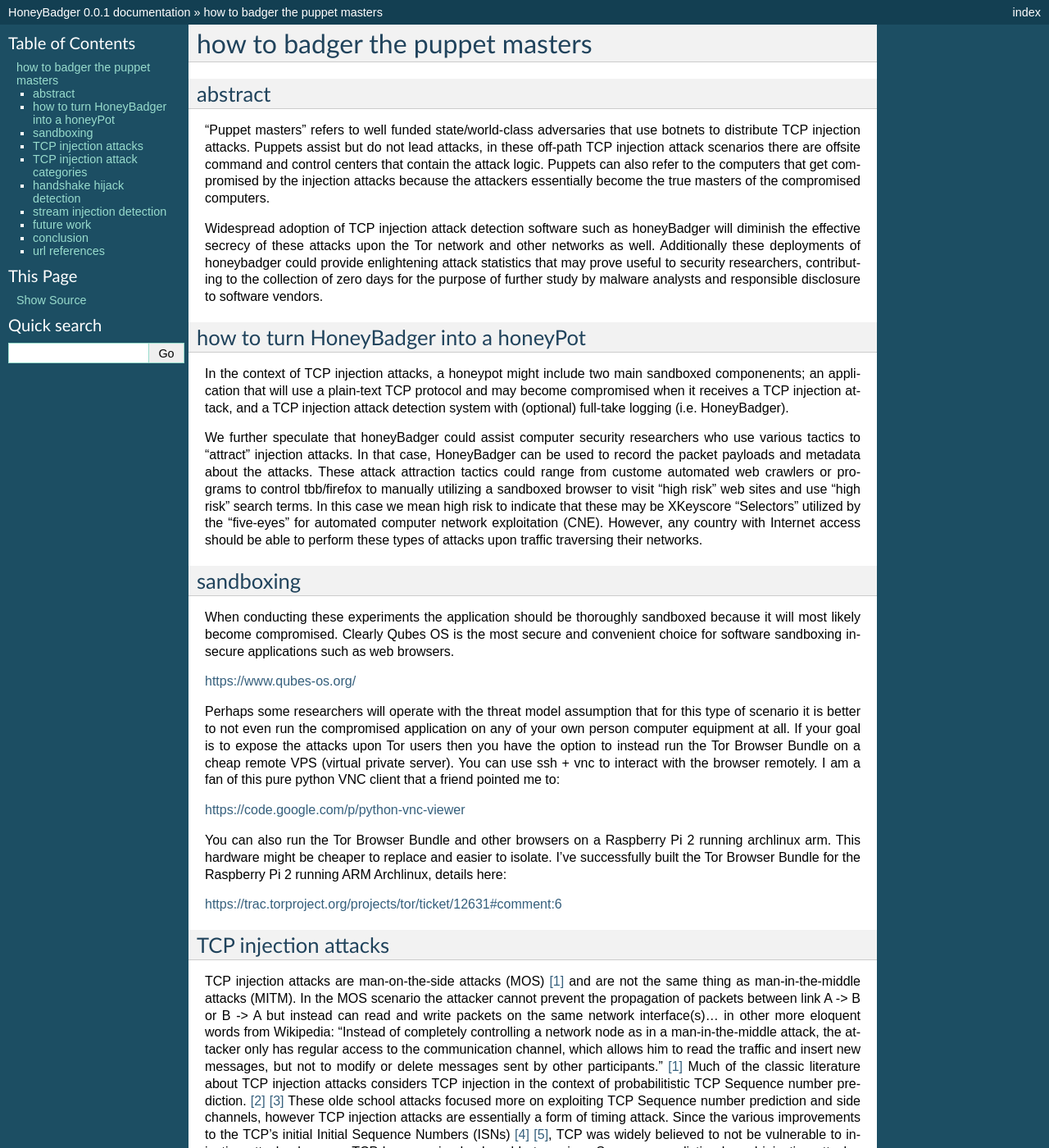
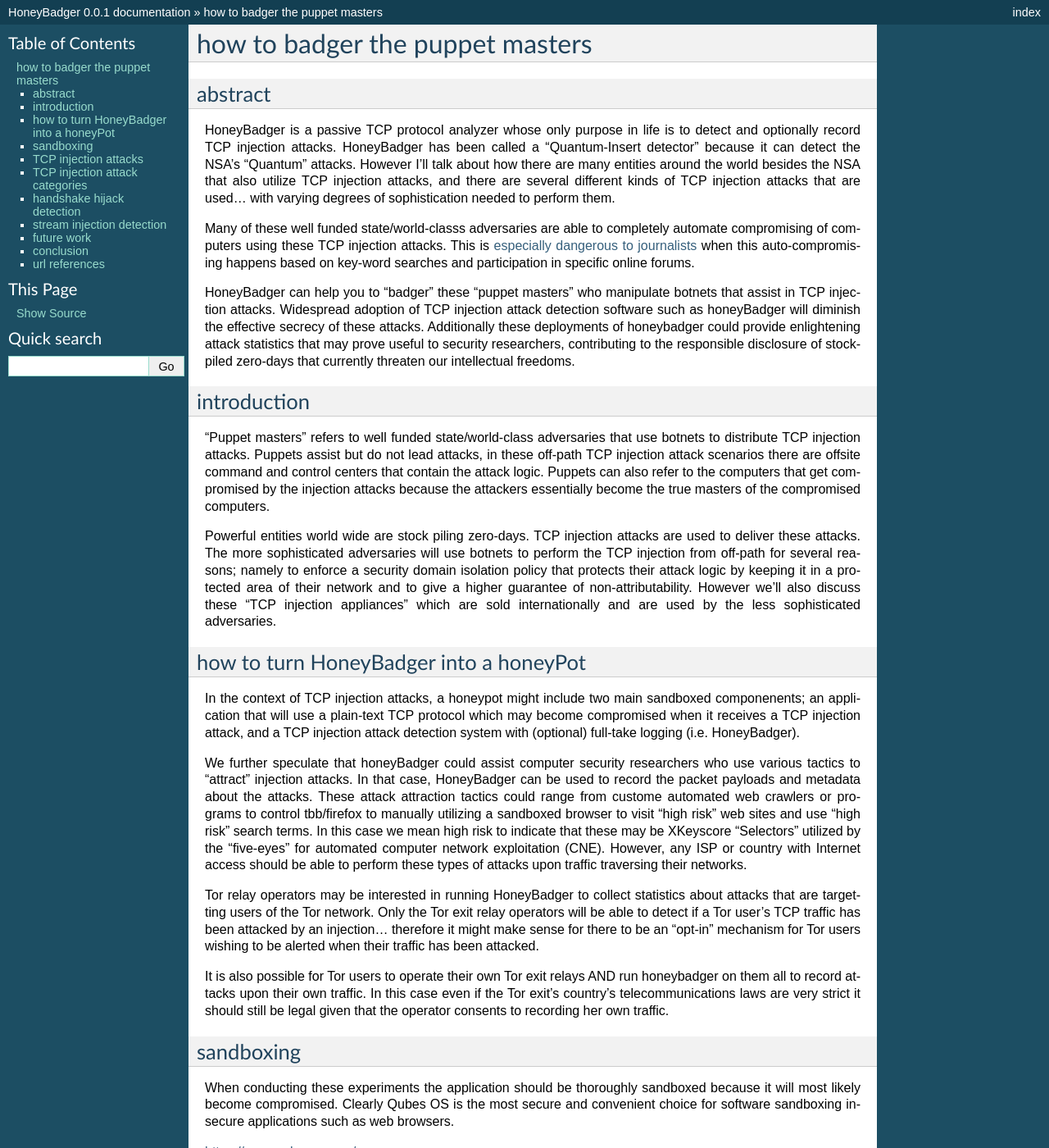
Before and after one commit to david415/HoneyBadger_docs, a Sphinx documentation site: the page built from source/how-to-badger-the-puppet-masters.rst, in a window 1280 px wide and 1400 px high. Shown: the whole window at 82% size. Built offline with Sphinx 7.4.7, drawn with Linux system fonts in a browser that asks for light colours.

Commit message:
Clean up the abstract, intro and honeypot sections.

```diff
--- a/source/how-to-badger-the-puppet-masters.rst
+++ b/source/how-to-badger-the-puppet-masters.rst
@@ -7,24 +7,46 @@
 abstract
 --------
 
+HoneyBadger is a passive TCP protocol analyzer whose only purpose in life is to detect and
+optionally record TCP injection attacks. HoneyBadger has been called a "Quantum-Insert detector"
+because it can detect the NSA's "Quantum" attacks. However I'll talk about how there are many entities
+around the world besides the NSA that also utilize TCP injection attacks, and there are several different
+kinds of TCP injection attacks that are used... with varying degrees of sophistication needed to perform them.
+
+Many of these well funded state/world-classs adversaries are able to completely automate compromising of
+computers using these TCP injection attacks. This is `especially dangerous to journalists`_ when this auto-compromising
+happens based on key-word searches and participation in specific online forums.
+
+.. _`especially dangerous to journalists`: https://cpj.org/2015/04/attacks-on-the-press-surveillance-forces-journalists-to-think-act-like-spies.php
+
+HoneyBadger can help you to "badger" these "puppet masters" who manipulate botnets that assist in TCP injection attacks.
+Widespread adoption of TCP injection attack detection software such as honeyBadger will diminish the effective secrecy of
+these attacks. Additionally these deployments of honeybadger could provide enlightening attack statistics that may prove
+useful to security researchers, contributing to the responsible disclosure of stock-piled zero-days that currently threaten
+our intellectual freedoms.
+
+
+introduction
+------------
+
 "Puppet masters" refers to well funded state/world-class adversaries that use botnets to
-distribute TCP injection attacks. Puppets assist but do not lead attacks,
-in these off-path TCP injection attack scenarios there are offsite command and control centers
-that contain the attack logic. Puppets can also refer to the computers that get compromised by
-the injection attacks because the attackers essentially become the true masters of the compromised computers.
+distribute TCP injection attacks. Puppets assist but do not lead attacks, in these off-path TCP injection attack scenarios
+there are offsite command and control centers that contain the attack logic. Puppets can also refer to the
+computers that get compromised by the injection attacks because the attackers essentially become the true masters
+of the compromised computers.
 
-Widespread adoption of TCP injection attack detection software such as honeyBadger will diminish the effective
-secrecy of these attacks upon the Tor network and other networks as well. Additionally these deployments of
-honeybadger could provide enlightening attack statistics that may prove useful to security researchers,
-contributing to the collection of zero days for the purpose of further study by malware analysts
-and responsible disclosure to software vendors.
+Powerful entities world wide are stock piling zero-days. TCP injection attacks are used to deliver these attacks.
+The more sophisticated adversaries will use botnets to perform the TCP injection from off-path for several reasons;
+namely to enforce a security domain isolation policy that protects their attack logic by keeping it in a protected
+area of their network and to give a higher guarantee of non-attributability. However we'll also discuss these
+"TCP injection appliances" which are sold internationally and are used by the less sophisticated adversaries.
 
 
 how to turn HoneyBadger into a honeyPot
 ---------------------------------------
 
 In the context of TCP injection attacks, a honeypot might include two main sandboxed componenents;
-an application that will use a plain-text TCP protocol and may become compromised when it receives a TCP injection attack,
+an application that will use a plain-text TCP protocol which may become compromised when it receives a TCP injection attack,
 and a TCP injection attack detection system with (optional) full-take logging (i.e. HoneyBadger).
 
 We further speculate that honeyBadger could assist computer security researchers who use various tactics to "attract"
@@ -32,8 +54,17 @@
 These attack attraction tactics could range from custome automated web crawlers or programs to control tbb/firefox
 to manually utilizing a sandboxed browser to visit "high risk" web sites and use "high risk" search terms. In this case
 we mean high risk to indicate that these may be XKeyscore "Selectors" utilized by the "five-eyes" for automated
-computer network exploitation (CNE). However, any country with Internet access should be able to perform these
+computer network exploitation (CNE). However, any ISP or country with Internet access should be able to perform these
 types of attacks upon traffic traversing their networks.
+
+Tor relay operators may be interested in running HoneyBadger to collect statistics about attacks that are targetting users
+of the Tor network. Only the Tor exit relay operators will be able to detect if a Tor user's TCP traffic has been attacked
+by an injection... therefore it might make sense for there to be an "opt-in" mechanism for Tor users wishing to be alerted
+when their traffic has been attacked.
+
+It is also possible for Tor users to operate their own Tor exit relays AND run honeybadger on them all to record attacks
+upon their own traffic. In this case even if the Tor exit's country's telecommunications laws are very strict it should
+still be legal given that the operator consents to recording her own traffic.
 
 
 sandboxing
```
